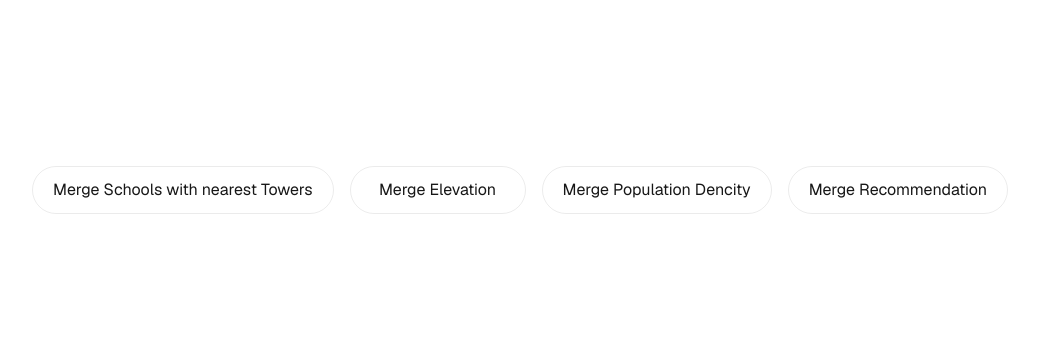
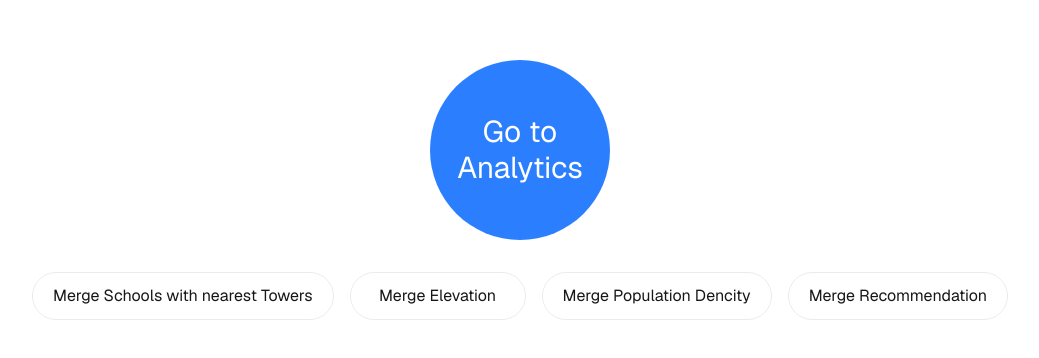
Before and after one commit to milanp93/connect_them_all, a Next.js app: page /admin in a window 1280 px wide. Shown: the part 210-568 px from the top of the page, without its empty margins (120-1159 px from the left). Built offline with nearby package versions, Linux system fonts and the light colour scheme.

Commit message:
added analitics button

```diff
--- a/src/app/admin/page.tsx
+++ b/src/app/admin/page.tsx
@@ -1,4 +1,7 @@
 'use client'
+
+import Link from "next/link";
+
 export default function Home() {
 
   const callMerge = async () => {
@@ -36,6 +39,16 @@ export default function Home() {
   return (
     <div className="grid grid-rows-[20px_1fr_20px] items-center justify-items-center min-h-screen p-8 pb-20 gap-16 sm:p-20 font-[family-name:var(--font-geist-sans)]">
       <main className="flex flex-col gap-8 row-start-2 items-center sm:items-start">
+        <div className="flex justify-center w-full">
+          <Link href="/" passHref>
+            <div
+              className="rounded-full bg-blue-500 text-white text-2xl sm:text-3xl h-45 w-45 flex items-center justify-center self-center hover:bg-blue-700 transition-colors text-center"
+              rel="noopener noreferrer"
+            >
+              Go to Analytics
+            </div>
+          </Link>
+        </div>
 
         <div className="flex gap-4 items-center flex-col sm:flex-row">
           <button
```
